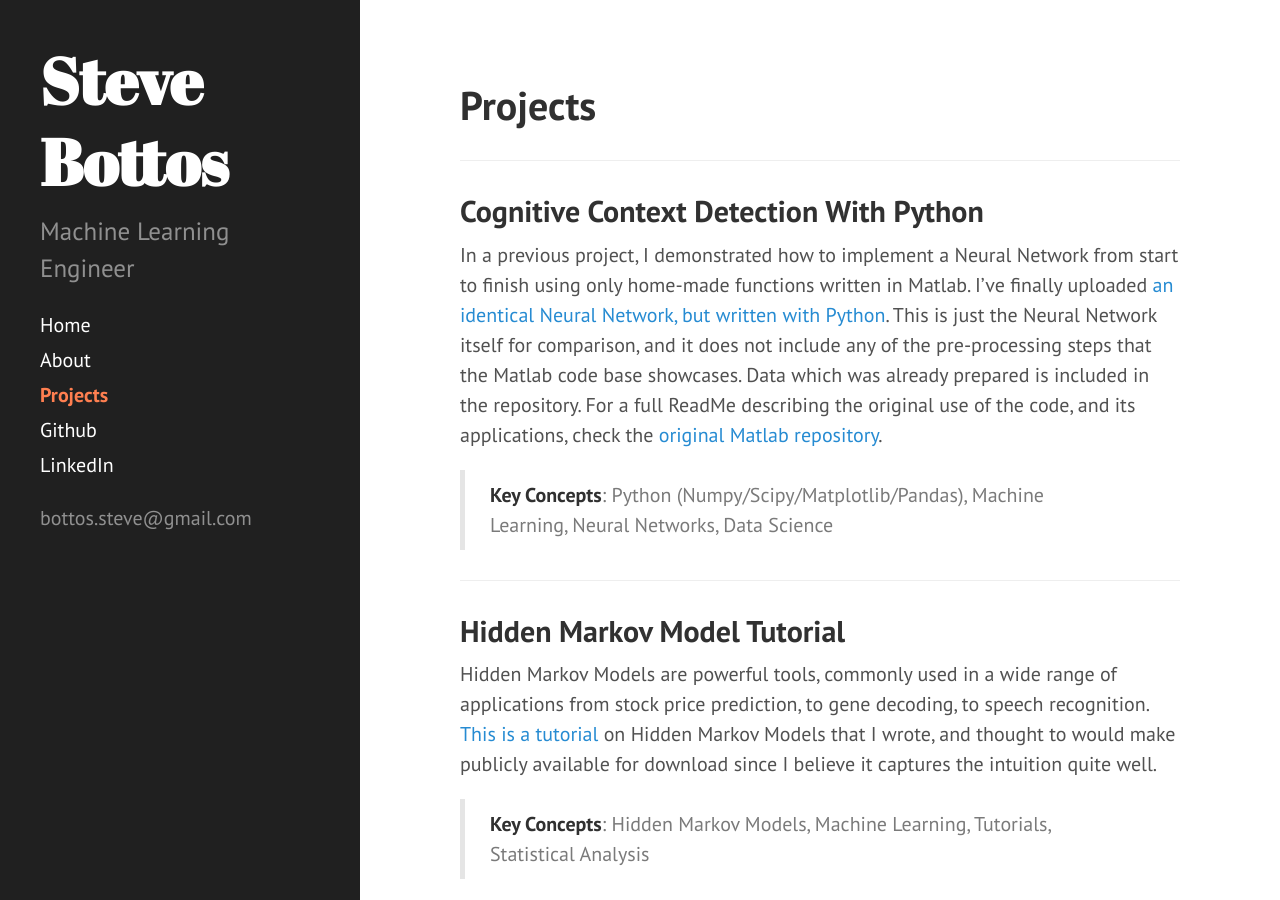
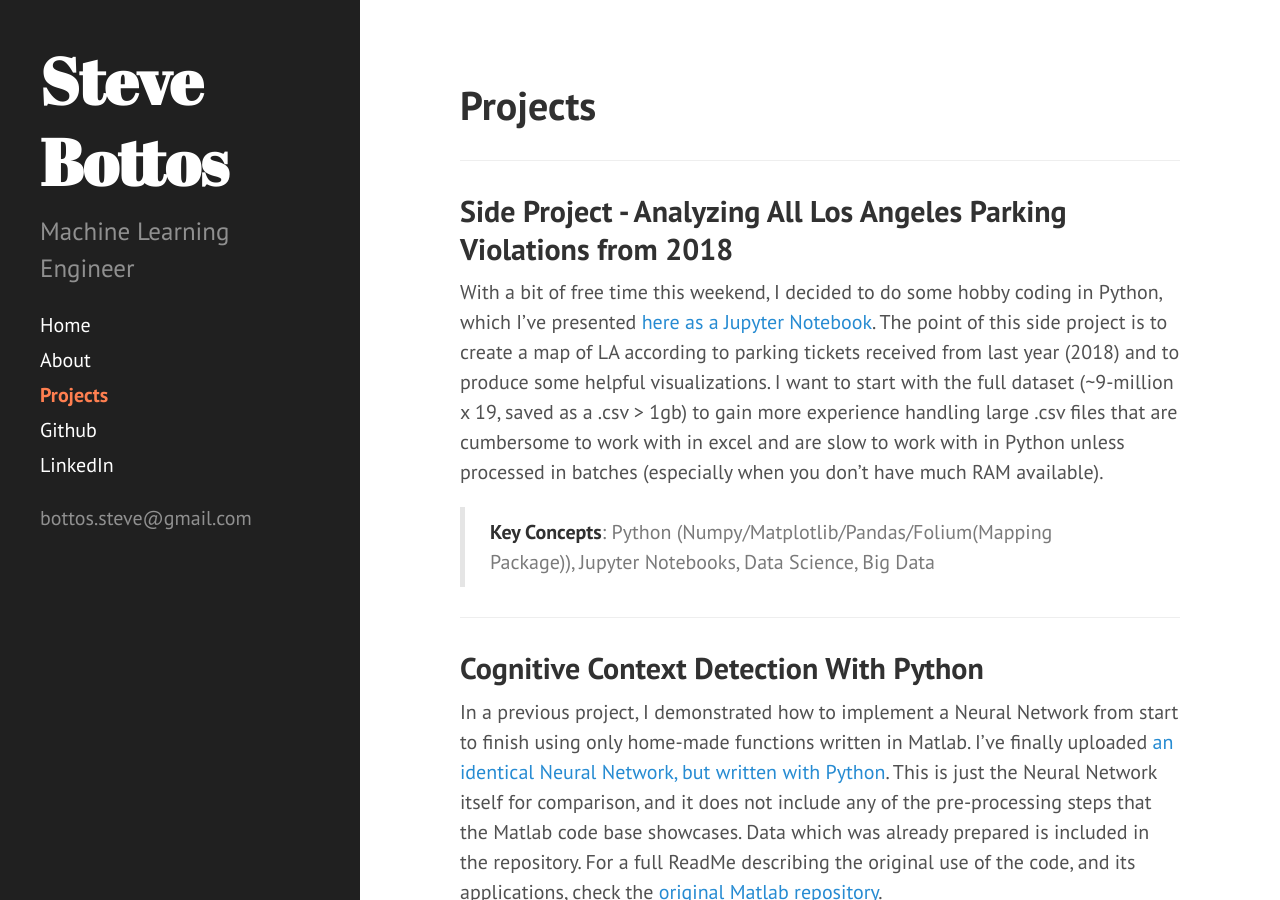
Before and after one commit to stevebottos/stevebottos.github.io, a Jekyll site: the page built from projects.md, in a window 1280 px wide and 900 px high. Built offline with Jekyll 4.4.1, drawn with Linux system fonts in a browser that asks for light colours.

Commit message:
Update projects.md

```diff
--- a/projects.md
+++ b/projects.md
@@ -2,6 +2,11 @@
 layout: page
 title: Projects
 ---
+---
+## Side Project - Analyzing All Los Angeles Parking Violations from 2018
+With a bit of free time this weekend, I decided to do some hobby coding in Python, which I've presented <a href="https://stevebottos.github.io/jupnotes/LA Parking Violations 2018" target="_blank">here as a Jupyter Notebook</a>. The point of this side project is to create a map of LA according to parking tickets received from last year (2018) and to produce some helpful visualizations. I want to start with the full dataset (~9-million x 19, saved as a .csv > 1gb) to gain more experience handling large .csv files that are cumbersome to work with in excel and are slow to work with in Python unless processed in batches (especially when you don't have much RAM available).
+> **Key Concepts**: Python (Numpy/Matplotlib/Pandas/Folium(Mapping Package)), Jupyter Notebooks, Data Science, Big Data
+
 ---
 ## Cognitive Context Detection With Python
 In a previous project, I demonstrated how to implement a Neural Network from start to finish using only home-made functions written in Matlab. I've finally uploaded [an identical Neural Network, but written with Python](https://github.com/stevebottos/PYTHON-Cognitive-State-Detection). This is just the Neural Network itself for comparison, and it does not include any of the pre-processing steps that the Matlab code base showcases. Data which was already prepared is included in the repository. For a full ReadMe describing the original use of the code, and its applications, check the <a href="https://github.com/stevebottos/MATLAB-Cognitive-State-Detection" target="_blank">original Matlab repository</a>.
```
